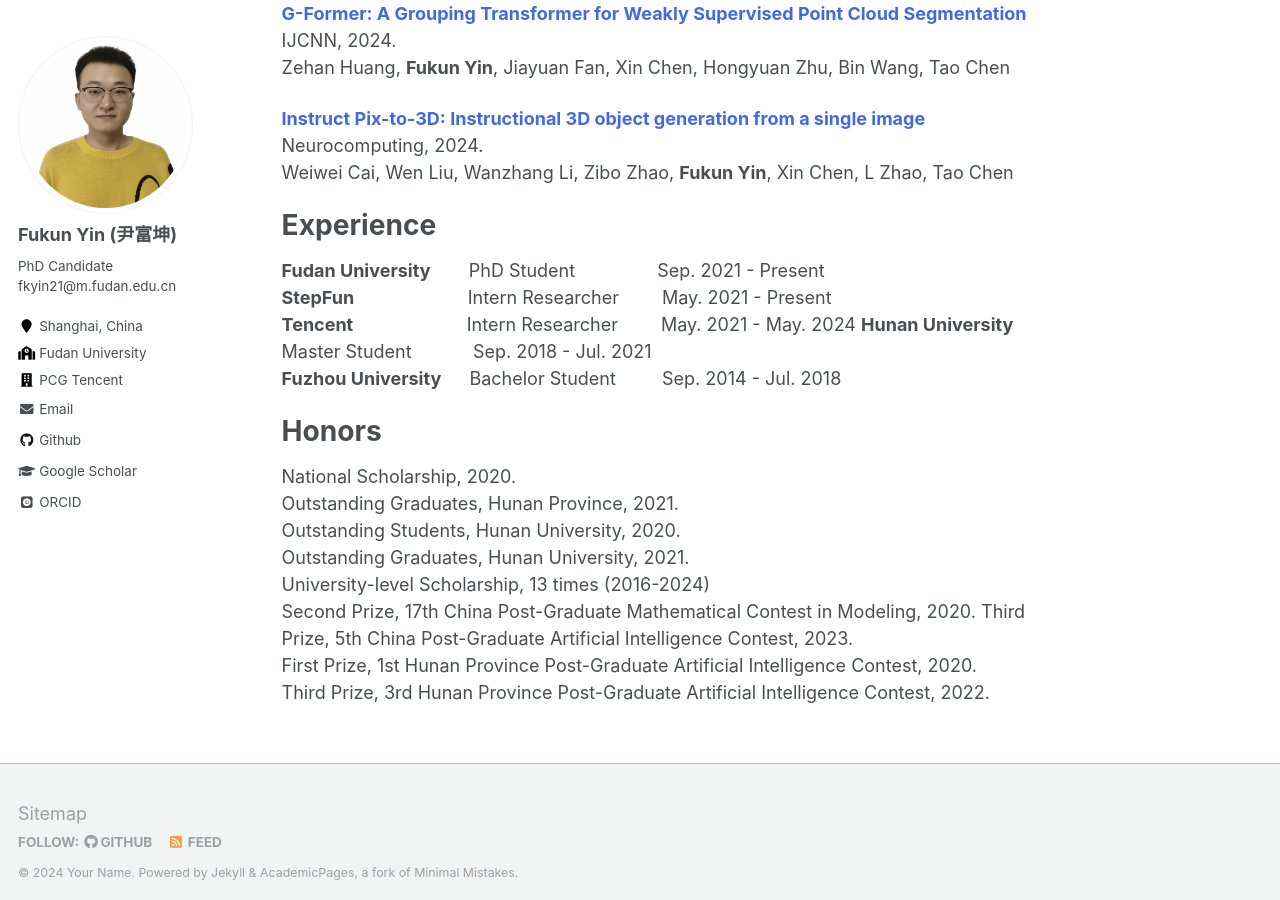
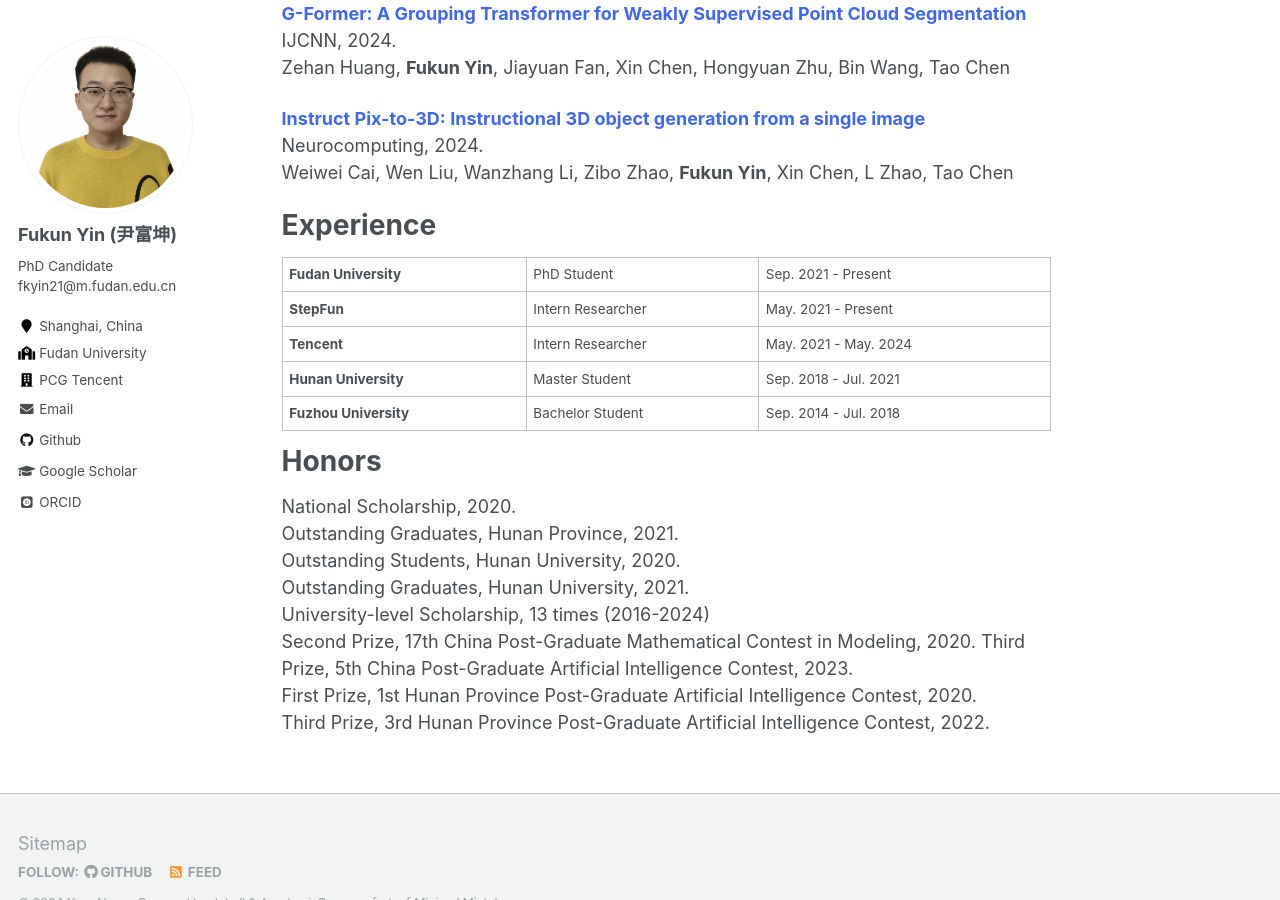
Before and after one commit to fukunyin/fukunyin.github.io, a Jekyll site: the page built from _pages/about.md, in a window 1280 px wide and 900 px high, scrolled down 1889 px. Built offline with Jekyll 4.4.1, drawn with Linux system fonts in a browser that asks for light colours; some web fonts are replaced; some of the changed text lies outside the part shown.

Commit message:
Update about.md

```diff
--- a/_pages/about.md
+++ b/_pages/about.md
@@ -9,11 +9,11 @@ redirect_from:
 ---
 
 
-I am a PhD student in the <a href="http://www.it.fudan.edu.cn/En" style="color: #3358ff;">Department of Information Science and Technology</a> at the <a href="https://www.fudan.edu.cn/en" style="color: #3358ff;">Fudan University</a> under the supervision of <a href="https://eetchen.github.io/" style="color: #3358ff;">Prof. Tao Chen</a>.
+I am a PhD candidate in the <a href="http://www.it.fudan.edu.cn/En" style="color: #3358ff;">Department of Information Science and Technology</a> at the <a href="https://www.fudan.edu.cn/en" style="color: #3358ff;">Fudan University</a> under the supervision of <a href="https://eetchen.github.io/" style="color: #3358ff;">Prof. Tao Chen</a>.
 I am also an intern at <a href="https://www.stepfun.com/" style="color: #3358ff;">StepFun</a> (阶跃星辰) under the guidance of <a href="https://www.skicyyu.org/" style="color: #3358ff;">Gang Yu</a>. Before joining StepFun, I interned at Tencent for three years.
 
 
-My main research interests are in generative artificial intelligence, 3D vision analysis and synthesis tasks.
+My main research interests are in Generative Artificial Intelligence, 3D Vision Analysis and Synthesis tasks.
 
 
 
@@ -80,12 +80,33 @@ Weiwei Cai, Wen Liu, Wanzhang Li, Zibo Zhao, **Fukun Yin**, Xin Chen, L Zhao, Ta
 
 # Experience
 
-**Fudan University**    &emsp;&nbsp;&nbsp;      PhD Student       &emsp;&emsp;&emsp;&emsp;     Sep. 2021 - Present
-**StepFun**     &emsp;&emsp;&emsp;&emsp;&emsp;&nbsp;&nbsp;&thinsp;      Intern Researcher &thinsp;&emsp;&nbsp;&thinsp;&thinsp;     May. 2021 - Present
-**Tencent**          &emsp;&emsp;&emsp;&emsp;&emsp;&nbsp;&nbsp;&thinsp;      Intern Researcher &thinsp;&emsp;&nbsp;&thinsp;&thinsp;     May. 2021 - May. 2024
-**Hunan University**    &emsp;&nbsp;     Master Student    &emsp;&emsp;&nbsp;&nbsp;&nbsp;     Sep. 2018 - Jul. 2021
-**Fuzhou University**   &emsp;    Bachelor Student  &emsp;&emsp;    Sep. 2014 - Jul. 2018
-
+<table>
+  <tr>
+    <td><strong>Fudan University</strong></td>
+    <td>PhD Student</td>
+    <td>Sep. 2021 - Present</td>
+  </tr>
+  <tr>
+    <td><strong>StepFun</strong></td>
+    <td>Intern Researcher</td>
+    <td>May. 2021 - Present</td>
+  </tr>
+  <tr>
+    <td><strong>Tencent</strong></td>
+    <td>Intern Researcher</td>
+    <td>May. 2021 - May. 2024</td>
+  </tr>
+  <tr>
+    <td><strong>Hunan University</strong></td>
+    <td>Master Student</td>
+    <td>Sep. 2018 - Jul. 2021</td>
+  </tr>
+  <tr>
+    <td><strong>Fuzhou University</strong></td>
+    <td>Bachelor Student</td>
+    <td>Sep. 2014 - Jul. 2018</td>
+  </tr>
+</table>
 
 
 
```
